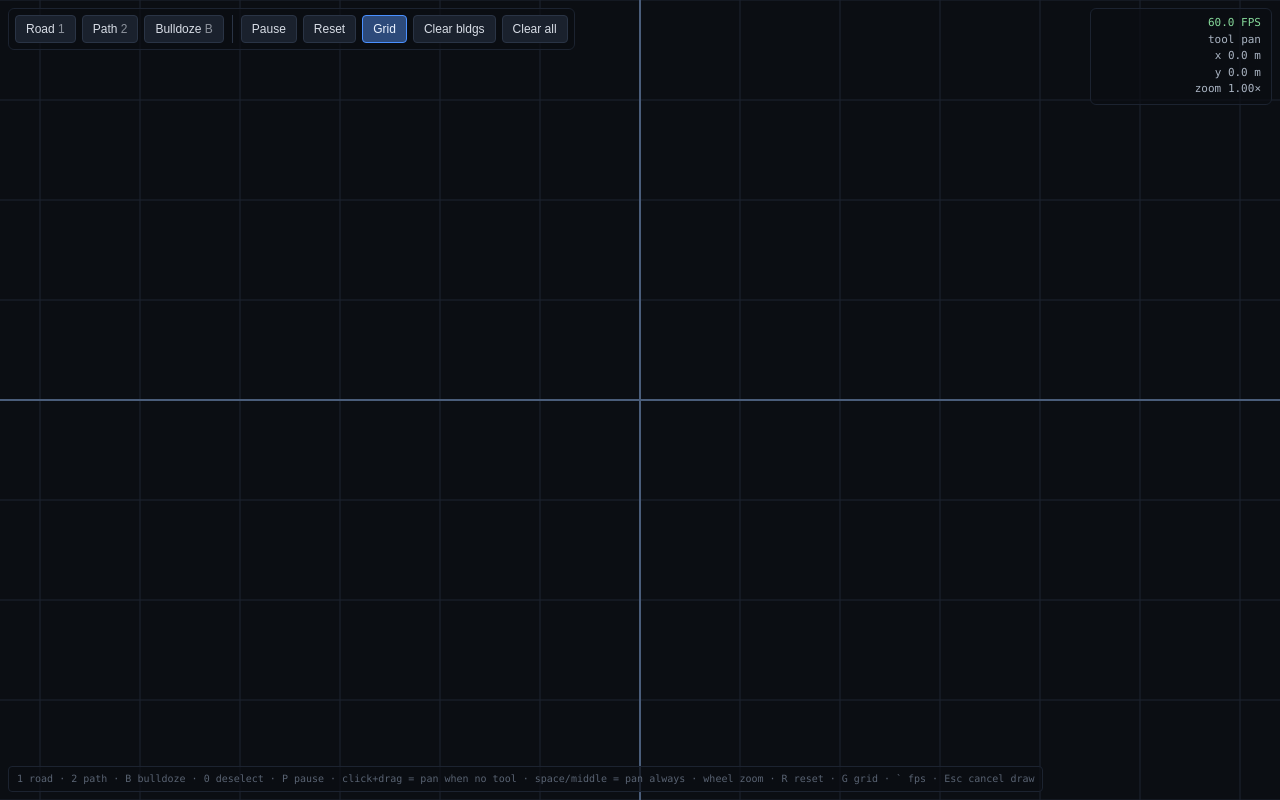
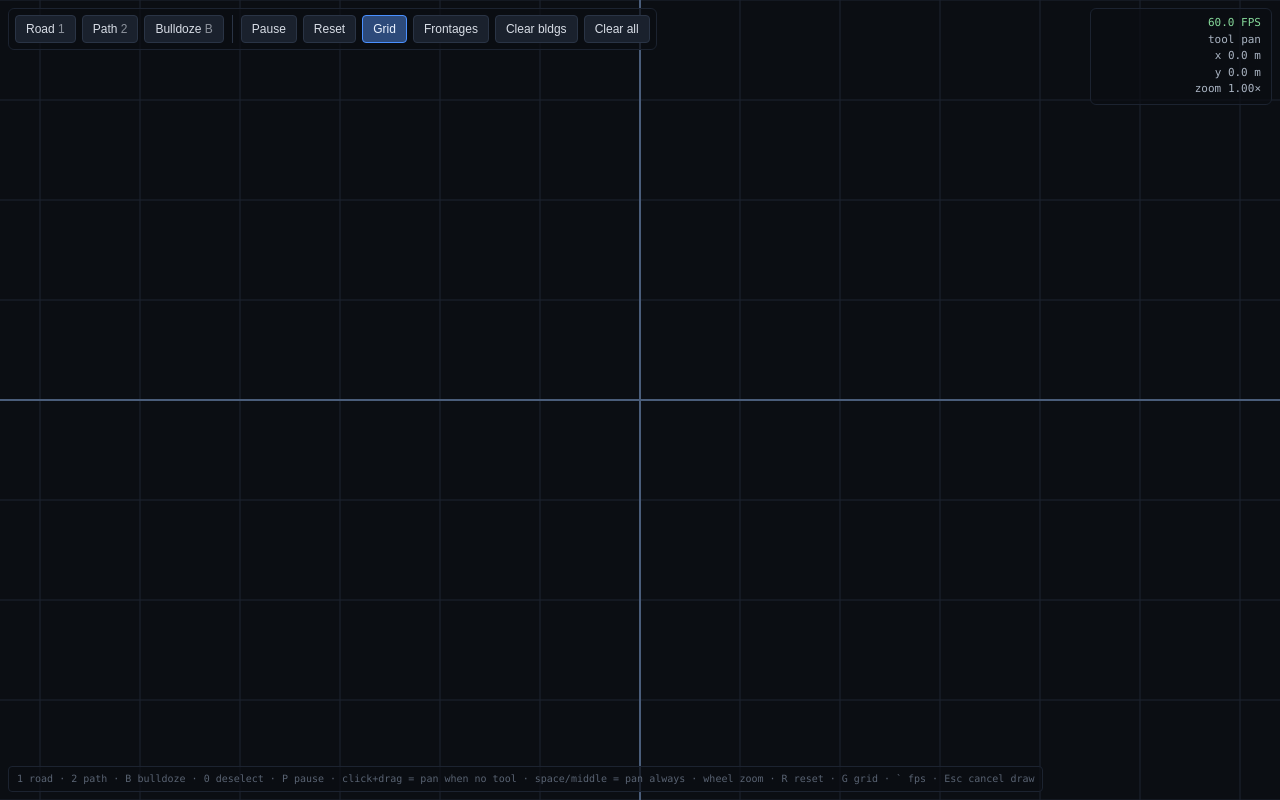
Before and after one commit to Dan0net/city-drawer, a React (Vite) app: page / in a window 1280 px wide. Built offline with nearby package versions, Linux system fonts and the light colour scheme.

Commit message:
anchors consum frontage edges

```diff
--- a/src/game/graph.ts
+++ b/src/game/graph.ts
@@ -83,6 +83,21 @@ export class Graph {
     this.indexEdge(edge);
     this.version++;
     return { edgeId: id, fromId: aId, toId: bId };
+  }
+
+  // Mark a t-range on one side of an edge as consumed (e.g., a building was
+  // placed there). Splits any overlapping intervals around [t0, t1] and bumps
+  // the graph version so renderers rebuild.
+  consumeFrontage(id: EdgeId, side: 'left' | 'right', t0: number, t1: number): boolean {
+    const front = this.frontages.get(id);
+    if (!front) return false;
+    const lo = Math.max(0, Math.min(1, Math.min(t0, t1)));
+    const hi = Math.max(0, Math.min(1, Math.max(t0, t1)));
+    if (hi - lo < 1e-6) return false;
+    if (side === 'left') front.left = subtractInterval(front.left, lo, hi);
+    else front.right = subtractInterval(front.right, lo, hi);
+    this.version++;
+    return true;
   }
 
   removeEdge(id: EdgeId): boolean {
@@ -338,6 +353,19 @@ function fullFrontage(): FrontageSides {
   return { left: [{ t0: 0, t1: 1 }], right: [{ t0: 0, t1: 1 }] };
 }
 
+function subtractInterval(intervals: Interval[], lo: number, hi: number): Interval[] {
+  const out: Interval[] = [];
+  for (const iv of intervals) {
+    if (iv.t1 <= lo || iv.t0 >= hi) {
+      out.push(iv);
+      continue;
+    }
+    if (iv.t0 < lo) out.push({ t0: iv.t0, t1: lo });
+    if (iv.t1 > hi) out.push({ t0: hi, t1: iv.t1 });
+  }
+  return out;
+}
+
 // Maps parent intervals into a child whose param range covers parent [lo..hi],
 // rescaled to the child's own [0..1].
 function mapIntervalsToChild(parent: Interval[], lo: number, hi: number): Interval[] {
--- /dev/null
+++ b/src/game/roadGeometry.ts
@@ -0,0 +1,113 @@
+import type { EdgeId, EdgeKind, Graph } from './graph';
+
+export const ROAD_HALF_WIDTH: Record<EdgeKind, number> = { road: 3, path: 1 };
+export const EDGE_CLEARANCE = 0.5;
+
+export type Side = 'left' | 'right';
+export type EdgeEnd = 'from' | 'to';
+
+export function sideOffset(kind: EdgeKind): number {
+  return ROAD_HALF_WIDTH[kind] + EDGE_CLEARANCE;
+}
+
+export function sideNormal(
+  tx: number,
+  ty: number,
+  side: Side,
+): { nx: number; ny: number } {
+  return side === 'left' ? { nx: -ty, ny: tx } : { nx: ty, ny: -tx };
+}
+
+export interface CornerPoint {
+  x: number;
+  y: number;
+}
+
+// Caps the miter when an outside corner is very acute, to avoid the offset
+// shooting off to infinity. Measured in multiples of the edge's side offset.
+const MITER_LIMIT = 6;
+
+// At every node, miter the offset polylines of incident edges so that on
+// inside corners they retract to meet, and on outside corners they extend
+// to meet. Returns a map keyed by `${edgeId}:${side}:${end}` (where end is
+// 'from' or 'to'). Edges at degree-1 nodes get no override at that end.
+export function computeFrontageCorners(graph: Graph): Map<string, CornerPoint> {
+  const out = new Map<string, CornerPoint>();
+
+  for (const node of graph.nodes.values()) {
+    if (node.edges.size < 2) continue;
+
+    interface Item {
+      edgeId: EdgeId;
+      end: EdgeEnd;
+      ccwSide: Side;
+      cwSide: Side;
+      lx: number;
+      ly: number;
+      off: number;
+      angle: number;
+    }
+    const items: Item[] = [];
+    for (const eid of node.edges) {
+      const e = graph.edges.get(eid);
+      if (!e) continue;
+      const isFrom = e.from === node.id;
+      const other = graph.nodes.get(isFrom ? e.to : e.from);
+      if (!other) continue;
+      const dx = other.x - node.x;
+      const dy = other.y - node.y;
+      const len = Math.hypot(dx, dy);
+      if (len < 1e-6) continue;
+      items.push({
+        edgeId: eid,
+        end: isFrom ? 'from' : 'to',
+        ccwSide: isFrom ? 'left' : 'right',
+        cwSide: isFrom ? 'right' : 'left',
+        lx: dx / len,
+        ly: dy / len,
+        off: sideOffset(e.kind),
+        angle: Math.atan2(dy, dx),
+      });
+    }
+    if (items.length < 2) continue;
+    items.sort((a, b) => a.angle - b.angle);
+
+    for (let i = 0; i < items.length; i++) {
+      const a = items[i];
+      const b = items[(i + 1) % items.length];
+      // Wedge bounded by a's CCW-leaving side and b's CW-leaving side.
+      const nAx = -a.ly;
+      const nAy = a.lx;
+      const nBx = b.ly;
+      const nBy = -b.lx;
+      const PAx = node.x + nAx * a.off;
+      const PAy = node.y + nAy * a.off;
+      const PBx = node.x + nBx * b.off;
+      const PBy = node.y + nBy * b.off;
+
+      const cross = a.lx * b.ly - a.ly * b.lx;
+      let cx: number;
+      let cy: number;
+      const cap = Math.max(a.off, b.off) * MITER_LIMIT;
+      if (Math.abs(cross) < 1e-6) {
+        // Edges are colinear (180° pass-through). Offset endpoints already line up.
+        cx = PAx;
+        cy = PAy;
+      } else {
+        const s = ((PBx - PAx) * b.ly - (PBy - PAy) * b.lx) / cross;
+        const sClamped = Math.max(-cap, Math.min(cap, s));
+        cx = PAx + a.lx * sClamped;
+        cy = PAy + a.ly * sClamped;
+      }
+
+      out.set(cornerKey(a.edgeId, a.ccwSide, a.end), { x: cx, y: cy });
+      out.set(cornerKey(b.edgeId, b.cwSide, b.end), { x: cx, y: cy });
+    }
+  }
+
+  return out;
+}
+
+export function cornerKey(edgeId: EdgeId, side: Side, end: EdgeEnd): string {
+  return `${edgeId}:${side}:${end}`;
+}
--- a/src/game/spawn.ts
+++ b/src/game/spawn.ts
@@ -1,4 +1,4 @@
-import type { Graph, GraphEdge, EdgeKind } from './graph';
+import type { Graph, GraphEdge } from './graph';
 import type { Building, BuildingType, FailedAttempt } from './buildings';
 import {
   BUILDING_TYPES,
@@ -8,9 +8,7 @@ import {
   polyArea,
   polyCentroid,
 } from './buildings';
-
-const ROAD_HALF_WIDTH: Record<EdgeKind, number> = { road: 3, path: 1 };
-const EDGE_CLEARANCE = 0.5;
+import { ROAD_HALF_WIDTH, EDGE_CLEARANCE, type Side } from './roadGeometry';
 const SLICE_STEP = 1;
 const MIN_DEPTH = 4;
 const MAX_DEPTH = 50;
@@ -34,8 +32,19 @@ export interface SpawnContext {
 
 export type Rng = () => number;
 
+export interface ConsumedFrontage {
+  edgeId: number;
+  side: Side;
+  t0: number;
+  t1: number;
+}
+
 export type SpawnResult =
-  | { kind: 'success'; building: Omit<Building, 'id'> }
+  | {
+      kind: 'success';
+      building: Omit<Building, 'id'>;
+      consumed: ConsumedFrontage;
+    }
   | { kind: 'failure'; failure: Omit<FailedAttempt, 'id'> };
 
 export function pickType(rand: Rng): BuildingType {
@@ -49,20 +58,44 @@ export function pickType(rand: Rng): BuildingType {
   return BUILDING_TYPES[0].type;
 }
 
-export function pickEdge(graph: Graph, rand: Rng): GraphEdge | null {
+export interface FrontagePick {
+  edge: GraphEdge;
+  side: Side;
+  t0: number;
+  t1: number;
+}
+
+// Picks an (edge, side, interval) weighted by the world-length of free
+// frontage. Edges with no remaining frontage on either side are skipped.
+export function pickFrontage(graph: Graph, rand: Rng): FrontagePick | null {
   let total = 0;
   for (const e of graph.edges.values()) {
+    const front = graph.frontages.get(e.id);
+    if (!front) continue;
     const a = graph.nodes.get(e.from)!;
     const b = graph.nodes.get(e.to)!;
-    total += Math.hypot(b.x - a.x, b.y - a.y);
+    const len = Math.hypot(b.x - a.x, b.y - a.y);
+    if (len < 1e-6) continue;
+    for (const iv of front.left) total += (iv.t1 - iv.t0) * len;
+    for (const iv of front.right) total += (iv.t1 - iv.t0) * len;
   }
-  if (total === 0) return null;
+  if (total <= 0) return null;
   let r = rand() * total;
   for (const e of graph.edges.values()) {
+    const front = graph.frontages.get(e.id);
+    if (!front) continue;
     const a = graph.nodes.get(e.from)!;
     const b = graph.nodes.get(e.to)!;
-    r -= Math.hypot(b.x - a.x, b.y - a.y);
-    if (r <= 0) return e;
+    const len = Math.hypot(b.x - a.x, b.y - a.y);
+    if (len < 1e-6) continue;
+    for (const iv of front.left) {
+      r -= (iv.t1 - iv.t0) * len;
+      if (r <= 0) return { edge: e, side: 'left', t0: iv.t0, t1: iv.t1 };
+    }
+    for (const iv of front.right) {
+      r -= (iv.t1 - iv.t0) * len;
+      if (r <= 0) return { edge: e, side: 'right', t0: iv.t0, t1: iv.t1 };
+    }
   }
   return null;
 }
@@ -74,30 +107,38 @@ export function trySpawn(
   simTime: number,
   rand: Rng,
 ): SpawnResult | null {
-  const edge = pickEdge(ctx.graph, rand);
-  if (!edge) {
-    console.log('[spawn] fail: no_edge');
+  const pick = pickFrontage(ctx.graph, rand);
+  if (!pick) {
+    console.log('[spawn] fail: no_frontage');
     return null;
   }
+  const { edge, side: pickSide, t0: ivT0, t1: ivT1 } = pick;
 
   const from = ctx.graph.nodes.get(edge.from)!;
   const to = ctx.graph.nodes.get(edge.to)!;
   const dx = to.x - from.x;
   const dy = to.y - from.y;
   const len = Math.hypot(dx, dy);
-  if (len < 12) {
-    console.log('[spawn] fail: edge_too_short', { len, edgeId: edge.id });
+  const span = ivT1 - ivT0;
+  const intervalWorld = span * len;
+  if (intervalWorld < 12) {
+    console.log('[spawn] fail: interval_too_short', {
+      intervalWorld,
+      edgeId: edge.id,
+    });
     return null;
   }
 
   const tx = dx / len;
   const ty = dy / len;
-  const t = 0.1 + rand() * 0.8;
+  // Inset 10% from interval ends so anchors aren't right against an
+  // already-occupied neighbor or a node corner.
+  const t = ivT0 + (0.1 + rand() * 0.8) * span;
   const anchorX = from.x + dx * t;
   const anchorY = from.y + dy * t;
-  const side: 1 | -1 = rand() < 0.5 ? 1 : -1;
-  const nx = -ty * side;
-  const ny = tx * side;
+  const sideSign: 1 | -1 = pickSide === 'left' ? 1 : -1;
+  const nx = -ty * sideSign;
+  const ny = tx * sideSign;
 
   const halfRoad = ROAD_HALF_WIDTH[edge.kind];
   const clearance = halfRoad + EDGE_CLEARANCE;
@@ -106,8 +147,8 @@ export function trySpawn(
   const typeDef = BUILDING_TYPES.find((td) => td.type === typeName)!;
   const [frontMin, frontMax] = typeDef.frontRange;
 
-  const distToStart = t * len;
-  const distToEnd = (1 - t) * len;
+  const distToStart = (t - ivT0) * len;
+  const distToEnd = (ivT1 - t) * len;
   const xCapNeg = -Math.min(frontMax / 2, distToStart - 1);
   const xCapPos = Math.min(frontMax / 2, distToEnd - 1);
 
@@ -211,6 +252,8 @@ export function trySpawn(
     if (!built) continue;
     lastBuilt = built;
     if (built.area >= targetArea * MIN_AREA_RATIO) {
+      const consumedT0 = Math.max(0, t + xs[useLeft] / len);
+      const consumedT1 = Math.min(1, t + xs[useRight] / len);
       return {
         kind: 'success',
         building: {
@@ -219,6 +262,12 @@ export function trySpawn(
           centroid: built.centroid,
           aabb: built.aabb,
           spawnedAt: simTime,
+        },
+        consumed: {
+          edgeId: edge.id,
+          side: pickSide,
+          t0: consumedT0,
+          t1: consumedT1,
         },
       };
     }
--- a/src/game/store/uiStore.ts
+++ b/src/game/store/uiStore.ts
@@ -3,13 +3,17 @@ import { create } from 'zustand';
 export interface UiState {
   showGrid: boolean;
   showFps: boolean;
+  showFrontages: boolean;
   toggleGrid: () => void;
   toggleFps: () => void;
+  toggleFrontages: () => void;
 }
 
 export const useUiStore = create<UiState>((set) => ({
   showGrid: true,
   showFps: true,
+  showFrontages: false,
   toggleGrid: () => set((s) => ({ showGrid: !s.showGrid })),
   toggleFps: () => set((s) => ({ showFps: !s.showFps })),
+  toggleFrontages: () => set((s) => ({ showFrontages: !s.showFrontages })),
 }));
--- a/src/game/store/worldStore.ts
+++ b/src/game/store/worldStore.ts
@@ -218,6 +218,7 @@ export const useWorldStore = create<WorldState>((set, get) => {
 
       let bumpBuildings = false;
       let bumpFailed = false;
+      let bumpGraph = false;
 
       if (newSimTime >= nextSpawnAt) {
         const result = trySpawn(
@@ -227,6 +228,10 @@ export const useWorldStore = create<WorldState>((set, get) => {
         );
         if (result?.kind === 'success') {
           s.buildings.push({ ...result.building, id: nextBuildingId++ });
+          const c = result.consumed;
+          if (s.graph.consumeFrontage(c.edgeId, c.side, c.t0, c.t1)) {
+            bumpGraph = true;
+          }
           bumpBuildings = true;
         } else if (result?.kind === 'failure') {
           s.failedAttempts.push({ ...result.failure, id: nextFailedId++ });
@@ -253,6 +258,7 @@ export const useWorldStore = create<WorldState>((set, get) => {
       const patch: Partial<WorldState> = { simTime: newSimTime };
       if (bumpBuildings) patch.buildingsVersion = s.buildingsVersion + 1;
       if (bumpFailed) patch.failedAttemptsVersion = s.failedAttemptsVersion + 1;
+      if (bumpGraph) patch.graphVersion = s.graph.version;
       set(patch);
     },
 
--- /dev/null
+++ b/src/render/layers/AvailableFrontagesLayer.ts
@@ -0,0 +1,82 @@
+import { Container, Graphics } from 'pixi.js';
+import { useWorldStore } from '@game/store/worldStore';
+import {
+  computeFrontageCorners,
+  cornerKey,
+  sideNormal,
+  sideOffset,
+  type Side,
+} from '@game/roadGeometry';
+
+const COLOR = 0x4ade80;
+const WIDTH = 1.2;
+const SIDES: readonly Side[] = ['left', 'right'];
+
+// Debug overlay: draws the free frontage intervals stored on each graph edge
+// as offset polylines on each side. Rebuilds on graphVersion changes.
+export class AvailableFrontagesLayer {
+  readonly container = new Container();
+  private gfx = new Graphics();
+  private lastGraphVersion = -1;
+
+  constructor() {
+    this.container.label = 'frontages';
+    this.container.addChild(this.gfx);
+  }
+
+  setVisible(v: boolean): void {
+    this.container.visible = v;
+  }
+
+  update(): void {
+    const s = useWorldStore.getState();
+    if (s.graphVersion !== this.lastGraphVersion) {
+      this.lastGraphVersion = s.graphVersion;
+      this.rebuild();
+    }
+  }
+
+  private rebuild(): void {
+    const { graph } = useWorldStore.getState();
+    this.gfx.clear();
+
+    const corners = computeFrontageCorners(graph);
+
+    let drew = false;
+    for (const e of graph.edges.values()) {
+      const front = graph.frontages.get(e.id);
+      if (!front) continue;
+      const a = graph.nodes.get(e.from)!;
+      const b = graph.nodes.get(e.to)!;
+      const dx = b.x - a.x;
+      const dy = b.y - a.y;
+      const len = Math.hypot(dx, dy);
+      if (len < 1e-6) continue;
+      const tx = dx / len;
+      const ty = dy / len;
+      const off = sideOffset(e.kind);
+
+      for (const side of SIDES) {
+        const n = sideNormal(tx, ty, side);
+        const intervals = side === 'left' ? front.left : front.right;
+        const fromCorner = corners.get(cornerKey(e.id, side, 'from'));
+        const toCorner = corners.get(cornerKey(e.id, side, 'to'));
+        for (const iv of intervals) {
+          if (iv.t1 <= iv.t0) continue;
+          const useFrom = iv.t0 === 0 && fromCorner !== undefined;
+          const useTo = iv.t1 === 1 && toCorner !== undefined;
+          const x0 = useFrom ? fromCorner!.x : a.x + dx * iv.t0 + n.nx * off;
+          const y0 = useFrom ? fromCorner!.y : a.y + dy * iv.t0 + n.ny * off;
+          const x1 = useTo ? toCorner!.x : a.x + dx * iv.t1 + n.nx * off;
+          const y1 = useTo ? toCorner!.y : a.y + dy * iv.t1 + n.ny * off;
+          this.gfx.moveTo(x0, y0).lineTo(x1, y1);
+          drew = true;
+        }
+      }
+    }
+
+    if (drew) {
+      this.gfx.stroke({ width: WIDTH, color: COLOR, alpha: 0.95, cap: 'round' });
+    }
+  }
+}
--- a/src/ui/CanvasHost.tsx
+++ b/src/ui/CanvasHost.tsx
@@ -5,6 +5,7 @@ import { DebugGridLayer } from '@render/layers/DebugGridLayer';
 import { EdgesLayer } from '@render/layers/EdgesLayer';
 import { GhostLayer } from '@render/layers/GhostLayer';
 import { BuildingsLayer } from '@render/layers/BuildingsLayer';
+import { AvailableFrontagesLayer } from '@render/layers/AvailableFrontagesLayer';
 import { createTickLoop } from '@game/core/tickLoop';
 import { useCameraStore } from '@game/store/cameraStore';
 import { useUiStore } from '@game/store/uiStore';
@@ -40,14 +41,20 @@ export function CanvasHost({ onFps }: { onFps?: (fps: number) => void }) {
       const grid = new DebugGridLayer(viewport);
       const buildings = new BuildingsLayer();
       const edges = new EdgesLayer();
+      const frontages = new AvailableFrontagesLayer();
       const ghost = new GhostLayer();
       handle.world.addChild(grid.container);
       handle.world.addChild(buildings.container);
       handle.world.addChild(edges.container);
+      handle.world.addChild(frontages.container);
       handle.world.addChild(ghost.container);
 
       grid.setVisible(useUiStore.getState().showGrid);
-      const unsubGrid = useUiStore.subscribe((s) => grid.setVisible(s.showGrid));
+      frontages.setVisible(useUiStore.getState().showFrontages);
+      const unsubUi = useUiStore.subscribe((s) => {
+        grid.setVisible(s.showGrid);
+        frontages.setVisible(s.showFrontages);
+      });
 
       const resizeObserver = new ResizeObserver(() => viewport.onResize());
       resizeObserver.observe(container);
@@ -165,6 +172,7 @@ export function CanvasHost({ onFps }: { onFps?: (fps: number) => void }) {
         if (e.target instanceof HTMLInputElement || e.target instanceof HTMLTextAreaElement) return;
         const k = e.key.toLowerCase();
         if (k === 'g') useUiStore.getState().toggleGrid();
+        else if (k === 'f') useUiStore.getState().toggleFrontages();
         else if (k === '`') useUiStore.getState().toggleFps();
         else if (k === 'r') useCameraStore.getState().reset();
         else if (k === '1') useWorldStore.getState().toggleTool('road');
@@ -205,6 +213,7 @@ export function CanvasHost({ onFps }: { onFps?: (fps: number) => void }) {
         grid.update();
         buildings.update();
         edges.update();
+        frontages.update();
         ghost.update();
 
         fpsFrames += 1;
@@ -221,7 +230,7 @@ export function CanvasHost({ onFps }: { onFps?: (fps: number) => void }) {
       handle.app.ticker.add(tick);
 
       cleanup = () => {
-        unsubGrid();
+        unsubUi();
         resizeObserver.disconnect();
         canvas.removeEventListener('pointerdown', onPointerDown);
         canvas.removeEventListener('pointermove', onPointerMove);
--- a/src/ui/Toolbar.tsx
+++ b/src/ui/Toolbar.tsx
@@ -48,6 +48,8 @@ function ToolButton({
 export function Toolbar() {
   const showGrid = useUiStore((s) => s.showGrid);
   const toggleGrid = useUiStore((s) => s.toggleGrid);
+  const showFrontages = useUiStore((s) => s.showFrontages);
+  const toggleFrontages = useUiStore((s) => s.toggleFrontages);
   const reset = useCameraStore((s) => s.reset);
   const clearAll = useWorldStore((s) => s.clearAll);
   const clearBuildings = useWorldStore((s) => s.clearBuildings);
@@ -91,6 +93,13 @@ export function Toolbar() {
         Grid
       </button>
       <button
+        style={showFrontages ? activeBtn : baseBtn}
+        onClick={() => toggleFrontages()}
+        title="Toggle available road frontages overlay (F)"
+      >
+        Frontages
+      </button>
+      <button
         style={baseBtn}
         onClick={() => clearBuildings()}
         title="Demolish every building, keep roads & paths"
```
